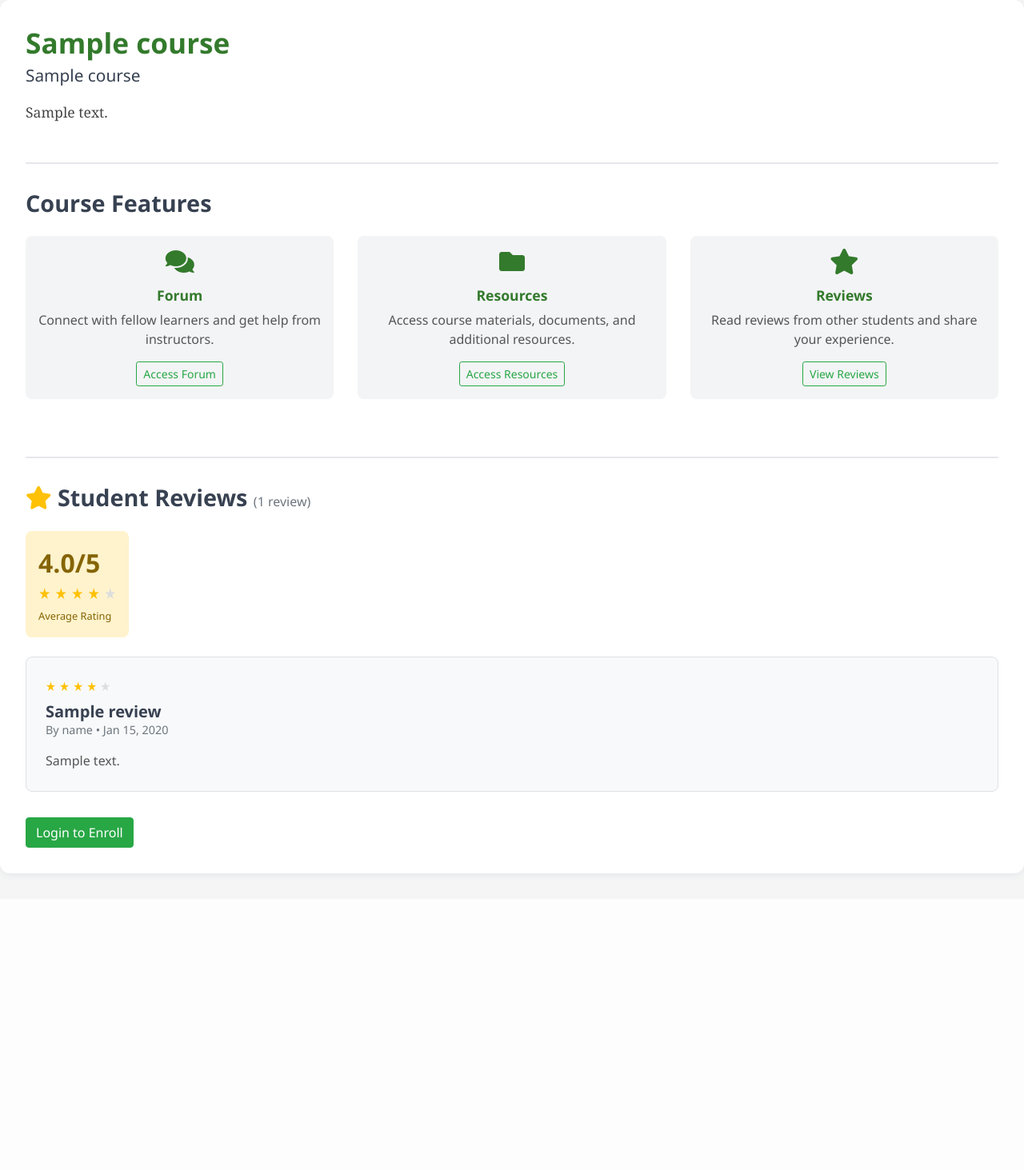
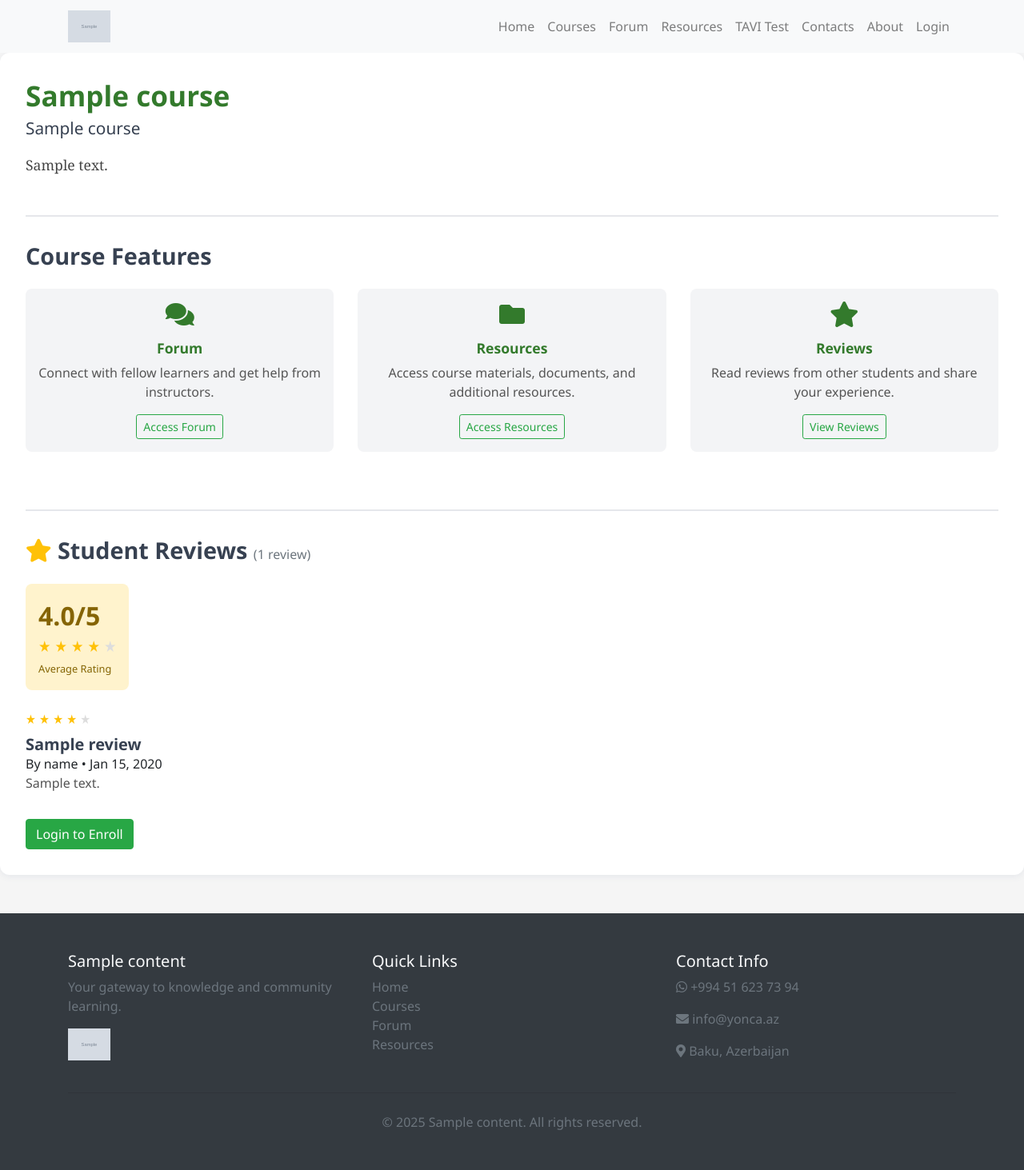
Before and after one commit to Catnip56A/Yonca, a Flask app: page /courseDescription/1 in a window 1280 px wide. Shown: the whole page at 80% size. Before the commit the page ends 1097 px from the top, so only its background shows below. Run offline with Flask 2, Linux system fonts and the light colour scheme; tables that the repository leaves empty hold one stand-in row (values such as "Sample post"); grey boxes marked "Sample" are stand-in pictures.

Commit message:
nav bar courses

```diff
--- a/yonca/routes/__init__.py
+++ b/yonca/routes/__init__.py
@@ -98,6 +98,7 @@ def index():
 @main_bp.route('/courseDescription/<int:course_id>')
 def course_description_page(course_id):
     from yonca.models import Course, HomeContent, CourseReview
+    from flask_login import current_user
 
     # Find course by id
     course = Course.query.get(course_id)
@@ -105,7 +106,7 @@ def course_description_page(course_id):
         abort(404)
     home_content = HomeContent.query.filter_by(is_active=True).first() or HomeContent()
     reviews = CourseReview.query.filter_by(course_id=course.id).order_by(CourseReview.created_at.desc()).all()
-    return render_template('course_description.html', course=course, home_content=home_content, reviews=reviews, current_locale=get_locale())
+    return render_template('course_description.html', course=course, home_content=home_content, reviews=reviews, current_locale=get_locale(), is_authenticated=current_user.is_authenticated, current_user=current_user)
 
 
 
--- a/yonca/templates/course_description.html
+++ b/yonca/templates/course_description.html
@@ -23,27 +23,13 @@
     .star-display .star.filled {
         color: #ffc107;
     }
-    .review-card {
-        background: #f8f9fa;
-        border: 1px solid #dee2e6;
-        border-radius: 8px;
-        padding: 1.5rem;
-        margin-bottom: 1rem;
-    }
-    .review-header {
-        display: flex;
-        justify-content: space-between;
-        align-items: start;
-        margin-bottom: 1rem;
-    }
-    .review-meta {
-        font-size: 0.9rem;
-        color: #6c757d;
-    }
 </style>
 {% endblock %}
 
 {% block content %}
+{% if course.page_show_navigation %}
+{% include 'components/navbar.html' %}
+{% endif %}
 <section class="course-marketing" style="background: #fff; border-radius: 12px; box-shadow: 0 2px 8px #e5e7eb; padding: 2rem; margin-bottom: 2rem;">
     <h1 style="font-size:2.2rem; font-weight:700; color:#337a2c;">{{ course.page_welcome_title or course.title }}</h1>
     {% if course.page_subtitle %}
@@ -174,4 +160,7 @@
         {% endif %}
     </div>
 </section>
+{% if course.page_show_footer %}
+{% include 'components/footer.html' %}
+{% endif %}
 {% endblock %}
```
